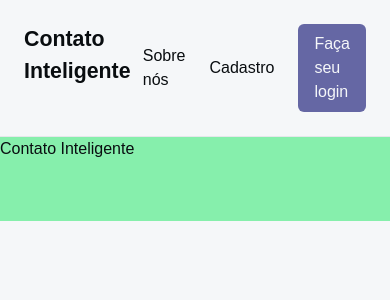
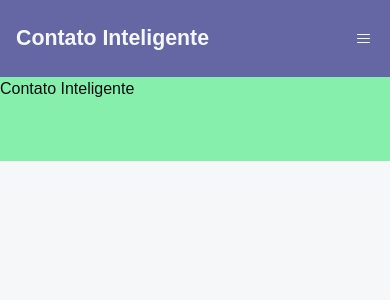
Before and after one commit to vinicioscst/contatointeligente-frontend, a Next.js app: page / in a window 390 px wide. Shown: the top 300 px of the page. Built offline with nearby package versions, Linux system fonts and the light colour scheme; a web font is replaced by a local one.

Commit message:
fix: added nav components and added responsiveness

```diff
--- a/src/components/Header/index.tsx
+++ b/src/components/Header/index.tsx
@@ -1,16 +1,27 @@
+"use client";
 import Link from "next/link";
+import Nav from "../Nav";
+import { useState } from "react";
+import MobileNav from "../MobileNav";
+import MenuIcon from "../icons/MenuIcon";
 
 const Header = () => {
+  const [open, setOpen] = useState(false);
+
   return (
-    <header className="w-full border-b border-text-color/20">
-      <div className="flex justify-between w-full max-w-5xl p-6 my-0 mx-auto">
-        <Link href={"/"}><h5 className="text-xl font-bold hover:text-accent-color select-none cursor-pointer transition-colors">Contato Inteligente</h5></Link>
-        <nav className="flex items-center gap-6 ">
-          <Link href={"#about-us"}><li className="hover:text-accent-color cursor-pointer transition-colors">Sobre nós</li></Link>
-          <Link href={"/register"}><li className="hover:text-accent-color cursor-pointer transition-colors">Cadastro</li></Link>
-          <Link href={"/login"}><li className="bg-primary-color hover:bg-accent-color py-2 px-4 rounded-md text-background-color hover:text-secondary-color cursor-pointer transition-colors">Faça seu login</li></Link>
-        </nav>
+    <header className="w-full bg-primary-color">
+      <div className="flex gap-4 items-center justify-between w-full max-w-5xl p-4 my-0 mx-auto text-background-color">
+        <Link href={"/"}>
+          <h5 className="text-xl leading-none font-bold hover:tracking-wide select-none cursor-pointer transition-all">
+            Contato Inteligente
+          </h5>
+        </Link>
+        <Nav />
+        <div className="flex sm:hidden py-3" onClick={() => setOpen(!open)}>
+          <MenuIcon size="21" stroke="rgb(245 247 249)"/>
+        </div>
       </div>
+      {open === true && <MobileNav />}
     </header>
   );
 };
```
